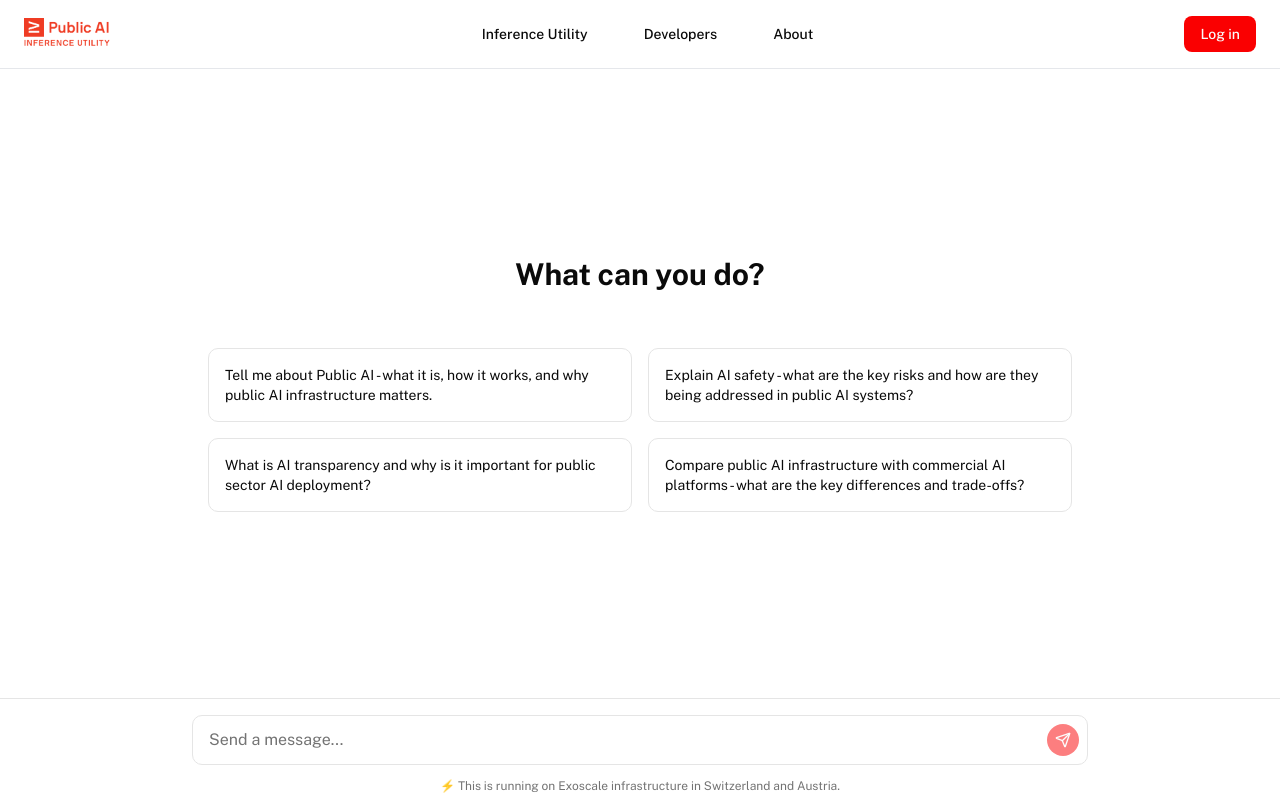
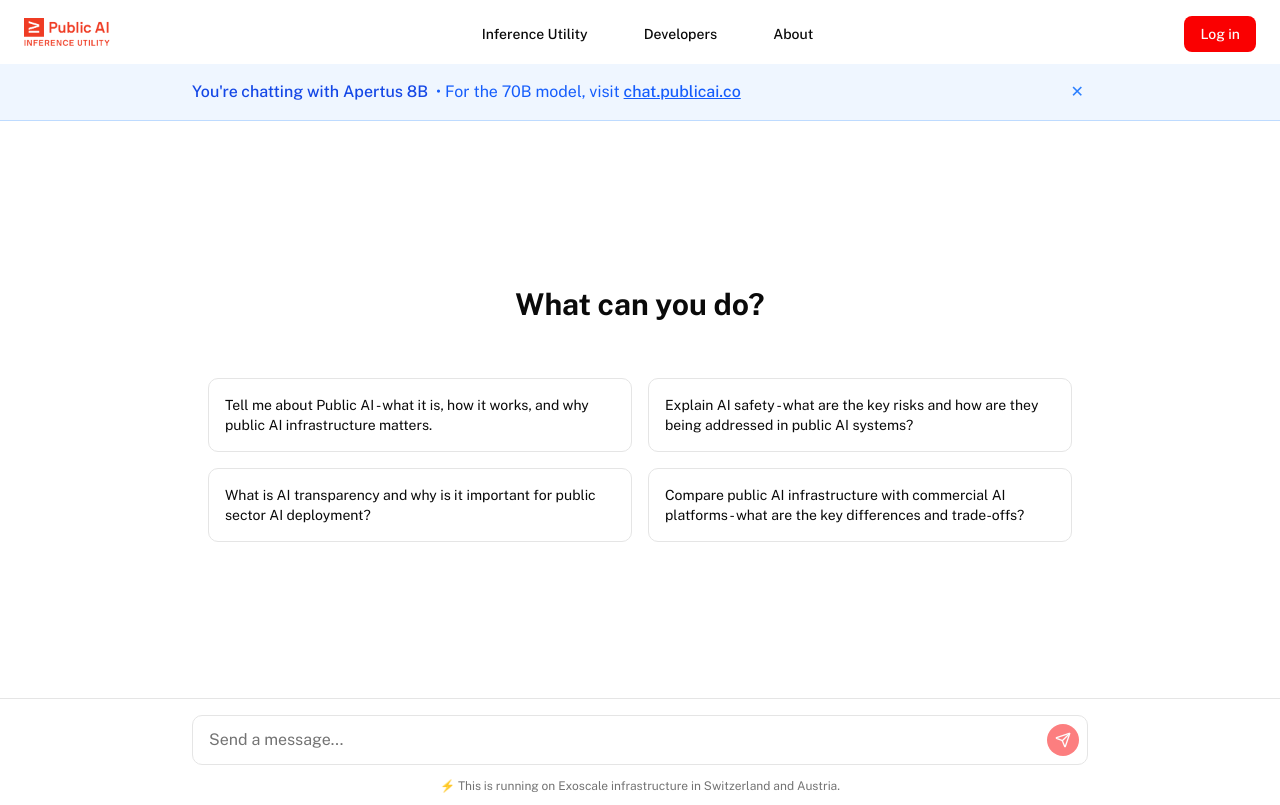
Before and after one commit to forpublicai/publicai.co, a Next.js app: page /chat in a window 1280 px wide. Built offline with nearby package versions, Linux system fonts and the light colour scheme.

Commit message:
Create banner on chat page

```diff
--- a/src/app/chat/page.tsx
+++ b/src/app/chat/page.tsx
@@ -25,6 +25,7 @@ function ChatPageContent() {
   const [isLoading, setIsLoading] = useState(false);
   const [selectedModel] = useState('swiss-ai/apertus-8b-instruct-exoscale');
   const [showAuthModal, setShowAuthModal] = useState(false);
+  const [showModelBanner, setShowModelBanner] = useState(true);
   const [error, setError] = useState<string | null>(null);
   const messagesEndRef = useRef<HTMLDivElement>(null);
   const textareaRef = useRef<HTMLTextAreaElement>(null);
@@ -178,8 +179,37 @@ function ChatPageContent() {
 
   return (
     <div className="flex h-[calc(100vh-4rem)] bg-background text-foreground">
+      {/* Model Information Banner */}
+      {showModelBanner && (
+        <div className="fixed top-16 left-0 right-0 z-40 bg-blue-50 border-b border-blue-200 px-4 py-3">
+          <div className="max-w-4xl mx-auto flex items-center justify-between">
+            <div className="flex items-center space-x-2">
+              <div className="text-blue-700">
+                <span className="font-medium">You&apos;re chatting with Apertus 8B</span>
+                <span className="text-blue-600 ml-2">• For the 70B model, visit </span>
+                <a
+                  href="https://chat.publicai.co"
+                  target="_blank"
+                  rel="noopener noreferrer"
+                  className="text-blue-600 hover:text-blue-800 underline font-medium"
+                >
+                  chat.publicai.co
+                </a>
+              </div>
+            </div>
+            <button
+              onClick={() => setShowModelBanner(false)}
+              className="text-blue-500 hover:text-blue-700 p-1"
+              aria-label="Close banner"
+            >
+              ✕
+            </button>
+          </div>
+        </div>
+      )}
+
       {/* Main Chat Area */}
-      <div className="flex-1 flex flex-col">
+      <div className="flex-1 flex flex-col" style={{ marginTop: showModelBanner ? '60px' : '0' }}>
         {/* Messages Area */}
         <div className="flex-1 overflow-y-auto">
           {messages.length === 0 ? (
```
